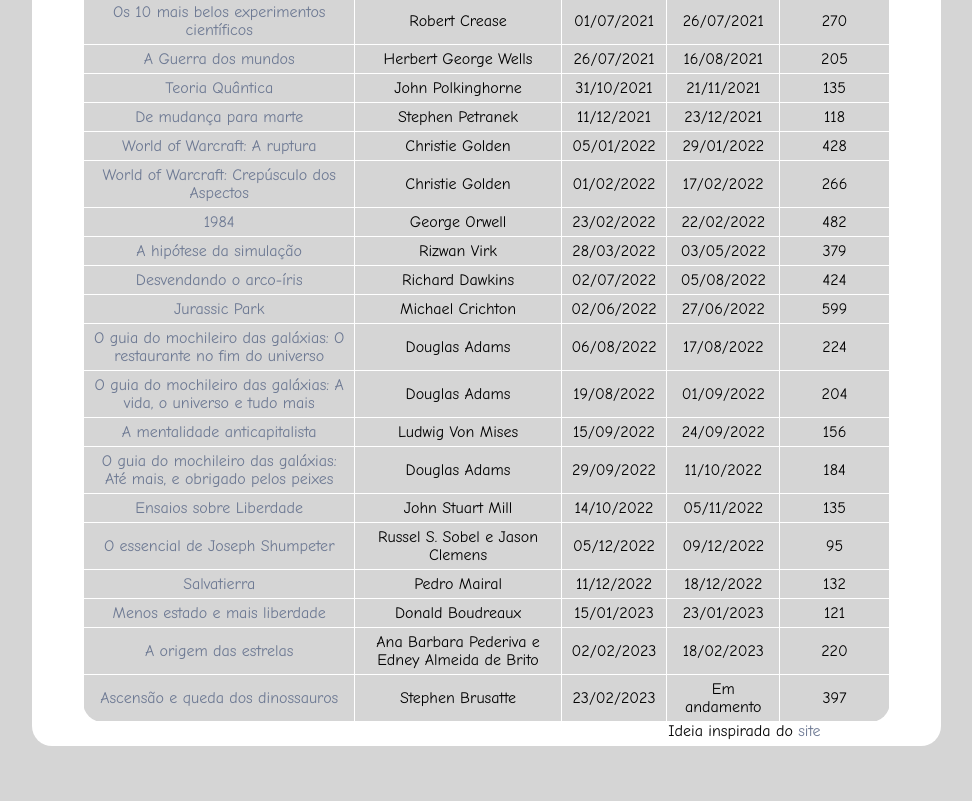
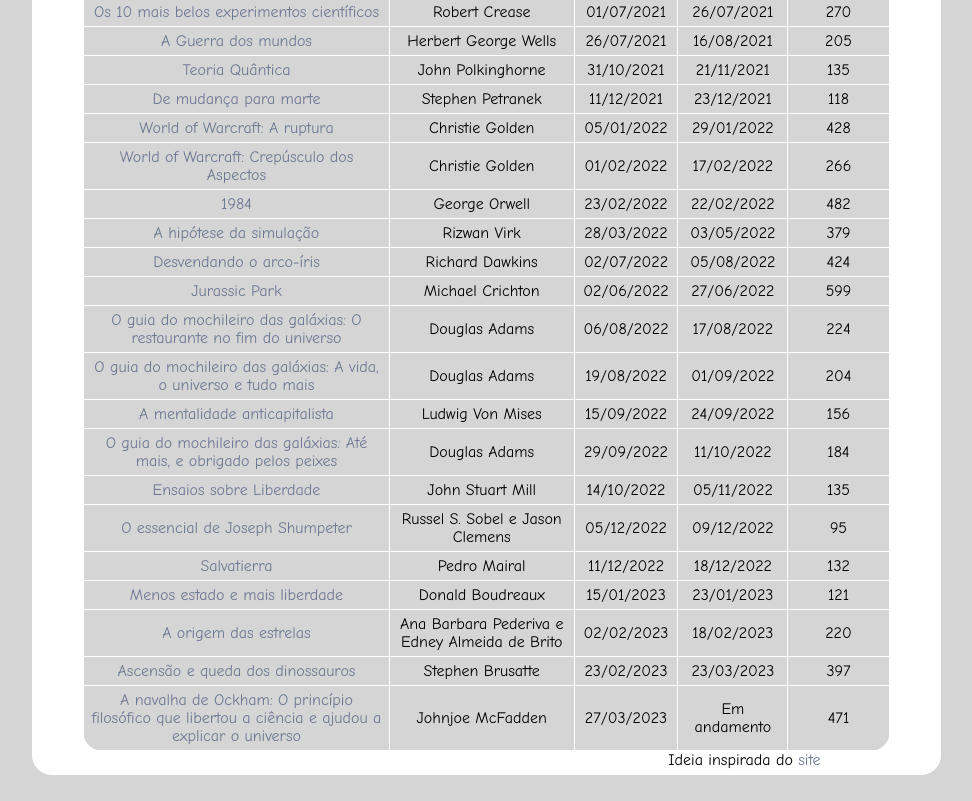
Before and after one commit to GleydsonFB/Portfolio, a plain HTML site: page sobre.html in a window 1280 px wide. Shown: the part 2346-3147 px from the top of the page, without its empty margins (0-972 px from the left). Before the commit the page ends 3118 px from the top, so only its background shows below. Drawn offline with Linux system fonts and the light colour scheme.

Commit message:
Update sobre.html

```diff
--- a/sobre.html
+++ b/sobre.html
@@ -376,8 +376,15 @@
 					<td><a href="https://www.google.com/search?q=Ascens%C3%A3o+e+queda+dos+dinossauros" target="_blank">Ascensão e queda dos dinossauros</a></td>
 					<td>Stephen Brusatte</td>
 					<td class="oculta-data">23/02/2023</td>
+					<td class="oculta-data">23/03/2023</td>
+					<td>397</td>
+				</tr>
+				<tr class="linha-tabela">
+					<td><a href="https://www.google.com/search?q=A+navalha+de+Ockham%3A+O+princ%C3%ADpio+filos%C3%B3fico+que+libertou+a+ci%C3%AAncia+e+ajudou+a+explicar+o+universo" target="_blank">A navalha de Ockham: O princípio filosófico que libertou a ciência e ajudou a explicar o universo</a></td>
+					<td>Johnjoe McFadden</td>
+					<td class="oculta-data">27/03/2023</td>
 					<td class="oculta-data">Em andamento</td>
-					<td>397</td>
+					<td>471</td>
 				</tr>
 			</tbody>
 		</table>
```
